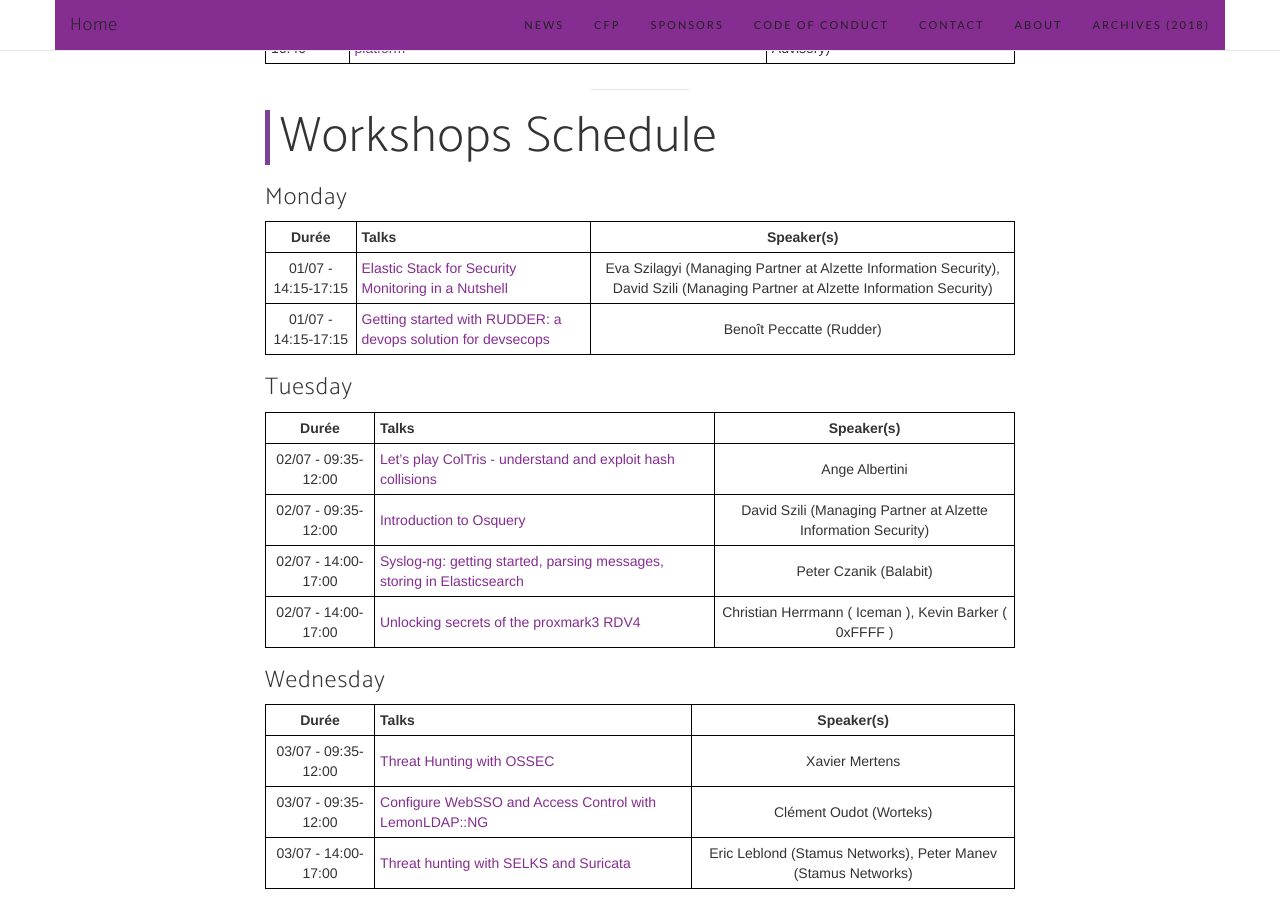
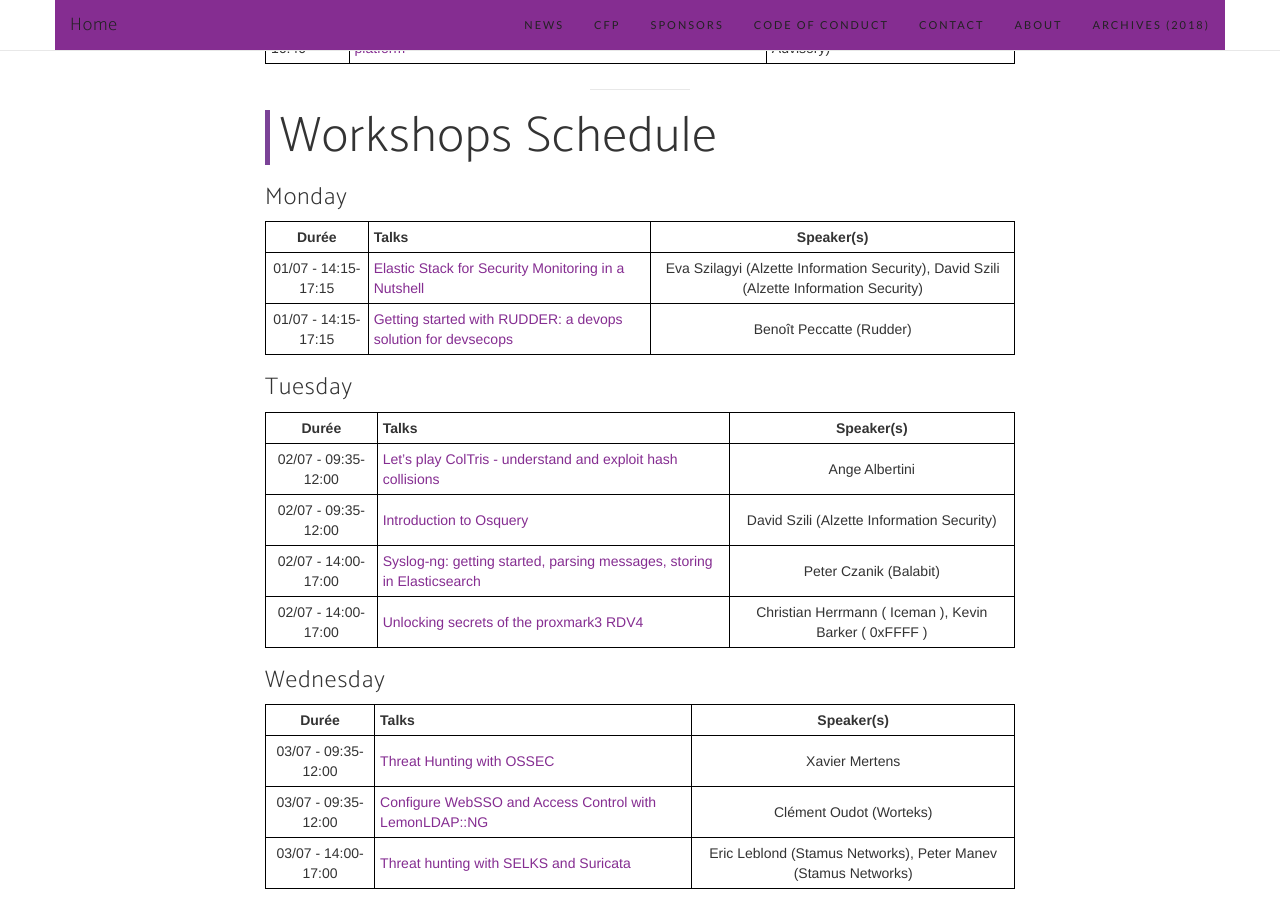
Before and after one commit to pass-the-salt/2019, a Jekyll site: the page built from schedule.md, in a window 1280 px wide and 900 px high, scrolled down 2357 px. Built offline with Jekyll 4.4.1, drawn with Linux system fonts in a browser that asks for light colours; nearby versions of some CDN libraries; some web fonts are replaced; some of the changed text lies outside the part shown.

Commit message:
schedule iteration

```diff
--- a/schedule.md
+++ b/schedule.md
@@ -58,7 +58,7 @@
 
 <div style="padding-left:40px"><div style="text-align: center; font-weight: bold">~~~ MID DAY BREAK: 12:00-14:00 ~~~</div></div>
 
-<div style="border-left: 5px solid #7b4397; color: white; background-color: #dc2430; padding-left: 10px"> <h3>Attacking Free Software Projects</h3></div>
+<div style="border-left: 5px solid #7b4397; color: white; background-color: #dc2430; padding-left: 10px"> <h3>Free Software Projects under Stress</h3></div>
 
 {:.schedule}
 | :---:  | :---   | :---:         |
@@ -80,7 +80,7 @@
 
 {:.schedule}
 | :---:  | :---   | :---:         |
-| 17:30-18:00  | Rumps Session &nbsp; &nbsp; &nbsp; &nbsp; &nbsp; &nbsp; &nbsp; &nbsp; &nbsp; &nbsp; &nbsp; &nbsp; &nbsp; &nbsp; &nbsp; &nbsp; &nbsp; &nbsp; &nbsp; &nbsp; &nbsp; &nbsp; &nbsp; &nbsp; | Anyone who wants to speak about Security & FLOSS! |
+| 17:30-18:00  | Rumps Session &nbsp; &nbsp; &nbsp; &nbsp; &nbsp; &nbsp; &nbsp; &nbsp; &nbsp; &nbsp; &nbsp; &nbsp; &nbsp; &nbsp; &nbsp; &nbsp; &nbsp; &nbsp; &nbsp; &nbsp; &nbsp; &nbsp; &nbsp; | Anyone who wants to speak about Security & FLOSS! &nbsp; |
 
 
 ## Wednesday 3rd of July, 2019
@@ -126,7 +126,7 @@
 {:.schedule}
 | **Durée** | **Talks** | **Speaker(s)** |
 | :---:  | :---   | :---:         |
-| 01/07 - 14:15-17:15 | [Elastic Stack for Security Monitoring in a Nutshell](/talks/86.html) | Eva Szilagyi (Managing Partner at Alzette Information Security), David Szili (Managing Partner at Alzette Information Security) |
+| 01/07 - 14:15-17:15 | [Elastic Stack for Security Monitoring in a Nutshell](/talks/86.html) | Eva Szilagyi (Alzette Information Security), David Szili (Alzette Information Security) |
 | 01/07 - 14:15-17:15 | [Getting started with RUDDER: a devops solution for devsecops](/talks/99.html) | Benoît Peccatte (Rudder) |
 
 ### Tuesday
@@ -135,7 +135,7 @@
 | **Durée** | **Talks** | **Speaker(s)** |
 | :---:  | :---   | :---:         |
 | 02/07 - 09:35-12:00 | [Let's play ColTris - understand and exploit hash collisions](/talks/101.html) | Ange Albertini |
-| 02/07 - 09:35-12:00 | [Introduction to Osquery](/talks/87.html) | David Szili (Managing Partner at Alzette Information Security) |
+| 02/07 - 09:35-12:00 | [Introduction to Osquery](/talks/87.html) | David Szili (Alzette Information Security) |
 | 02/07 - 14:00-17:00 | [Syslog-ng: getting started, parsing messages, storing in Elasticsearch](/talks/76.html) | Peter Czanik (Balabit) |
 | 02/07 - 14:00-17:00 | [Unlocking secrets of the proxmark3 RDV4](/talks/52.html) | Christian Herrmann ( Iceman ), Kevin Barker ( 0xFFFF ) |
 
```
Also changed, not shown: 2 other files.
